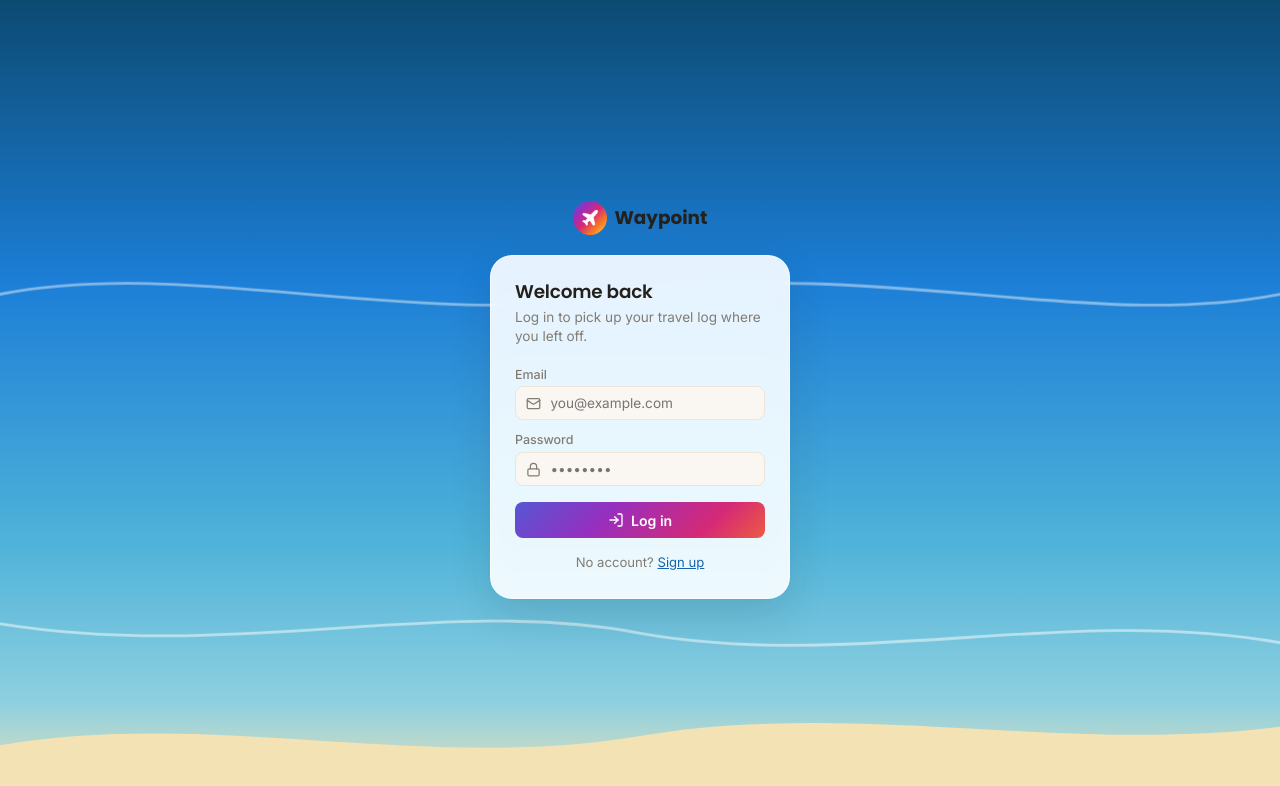
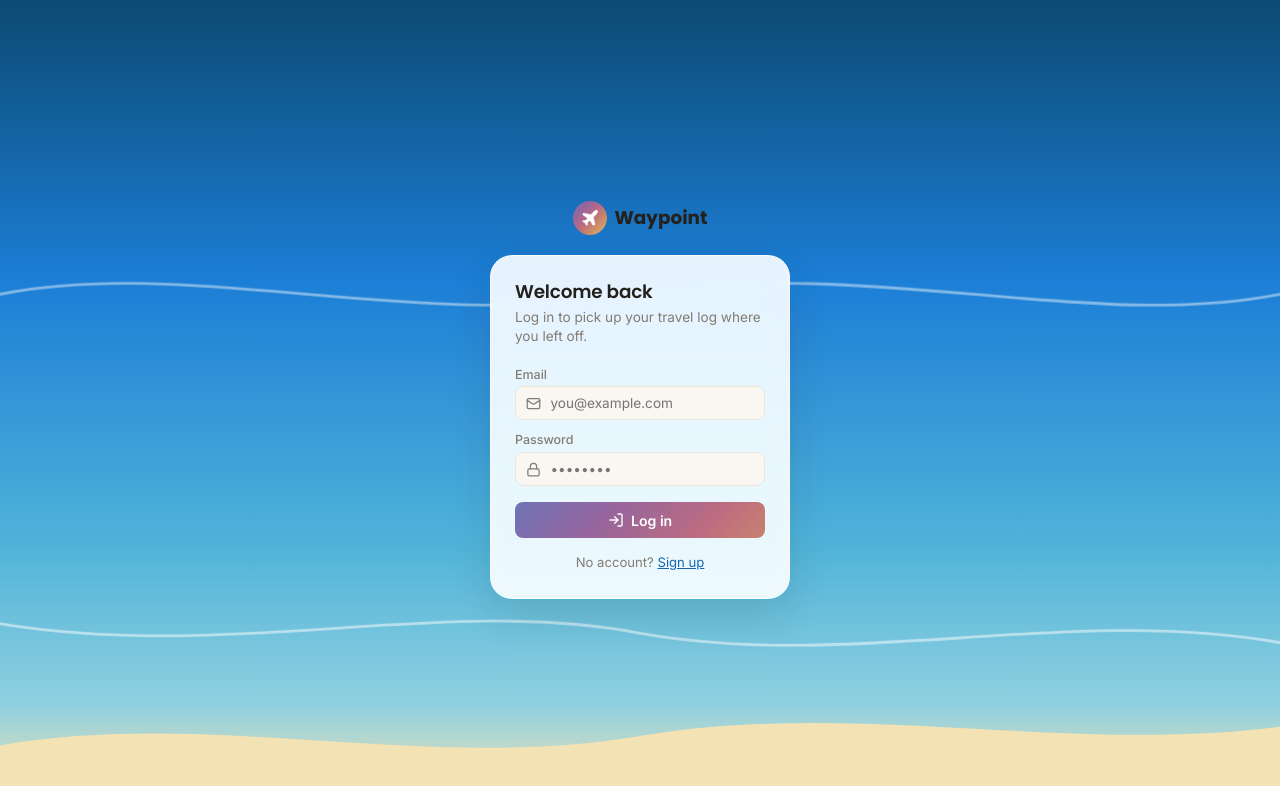
Before and after one commit to SophieAoi/travel-log-app, a React (Vite) app in the folder client/: page /login in a window 1280 px wide. Shown: the top 786 px of the page. Built offline with nearby package versions, Linux system fonts and the light colour scheme; no server answers.

Commit message:
Modified app.css

```diff
--- a/client/src/App.css
+++ b/client/src/App.css
@@ -30,7 +30,7 @@
   --color-coral: #f2704a;
   --color-coral-soft: #fdece5;
   --color-error: #c8402f;
-  --gradient-vivid: linear-gradient(135deg, #4f5bd5 0%, #962fbf 25%, #d62976 50%, #fa7e1e 75%, #feda75 100%);
+  --gradient-vivid: linear-gradient(135deg, #6b74b8 0%, #96659e 25%, #bd6c7f 50%, #cf9264 75%, #d9bd83 100%);
   --gradient-vivid-soft: linear-gradient(135deg, #eef0fd 0%, #f6ecf9 25%, #fdeef2 50%, #fef2e6 75%, #fffaeb 100%);
   --radius-sm: 8px;
   --radius-md: 14px;
```
